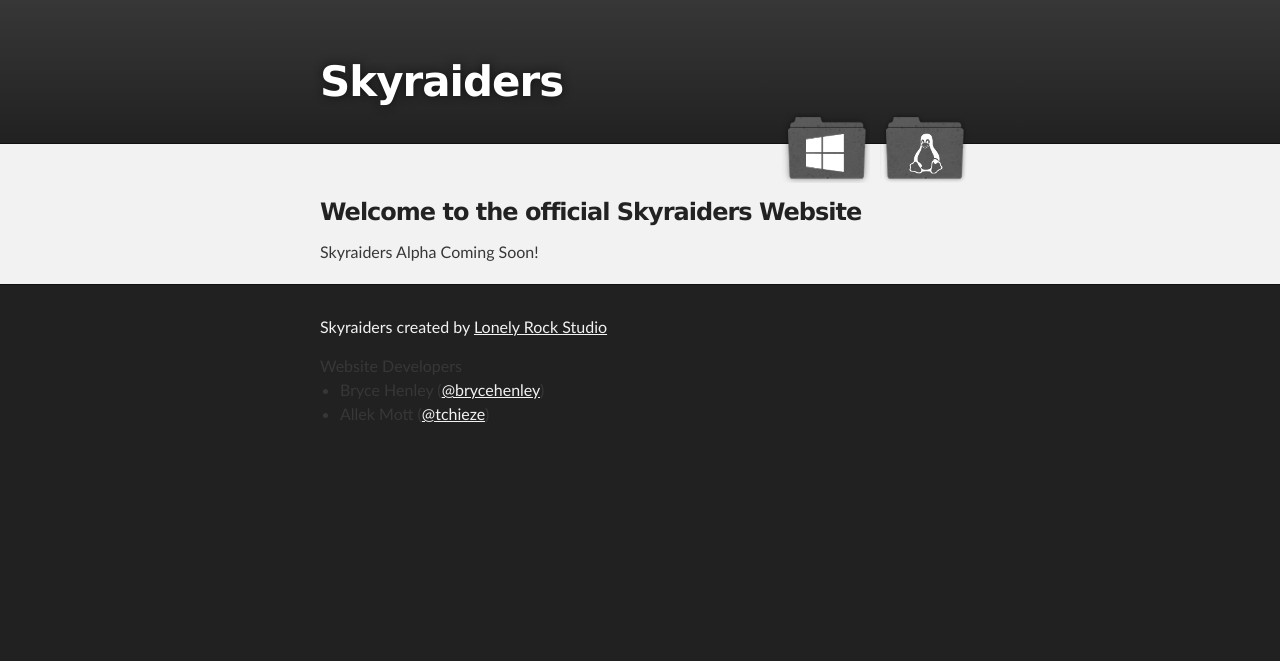
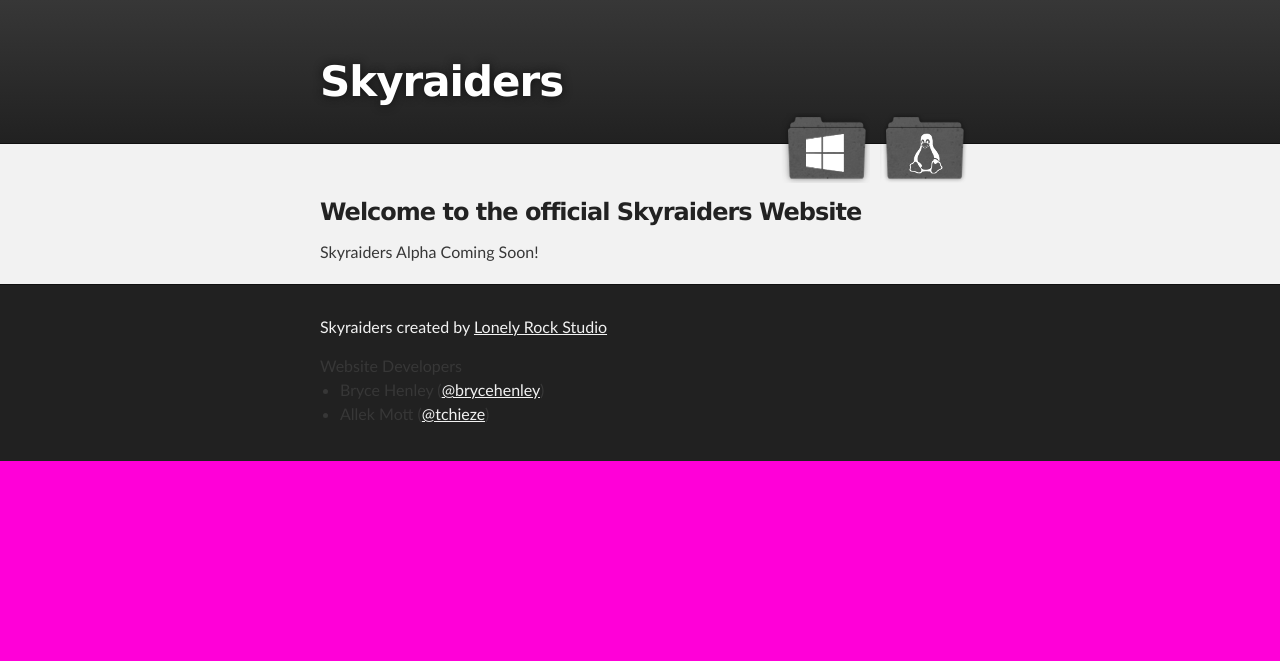
Before and after one commit to SysStudio/skyraiders-web, a PHP site: page / in a window 1280 px wide. Shown: the top 661 px of the page. Run offline with PHP 8.4, Linux system fonts and the light colour scheme.

Commit message:
magenta test

```diff
--- a/stylesheets/stylesheet.css
+++ b/stylesheets/stylesheet.css
@@ -51,7 +51,7 @@ Theme Styles
 body {
   box-sizing: border-box;
   color:#373737;
-  background: #212121;
+  background: #ff00d8;
   font-size: 16px;
   font-family: 'Myriad Pro', Calibri, Helvetica, Arial, sans-serif;
   line-height: 1.5;
```
